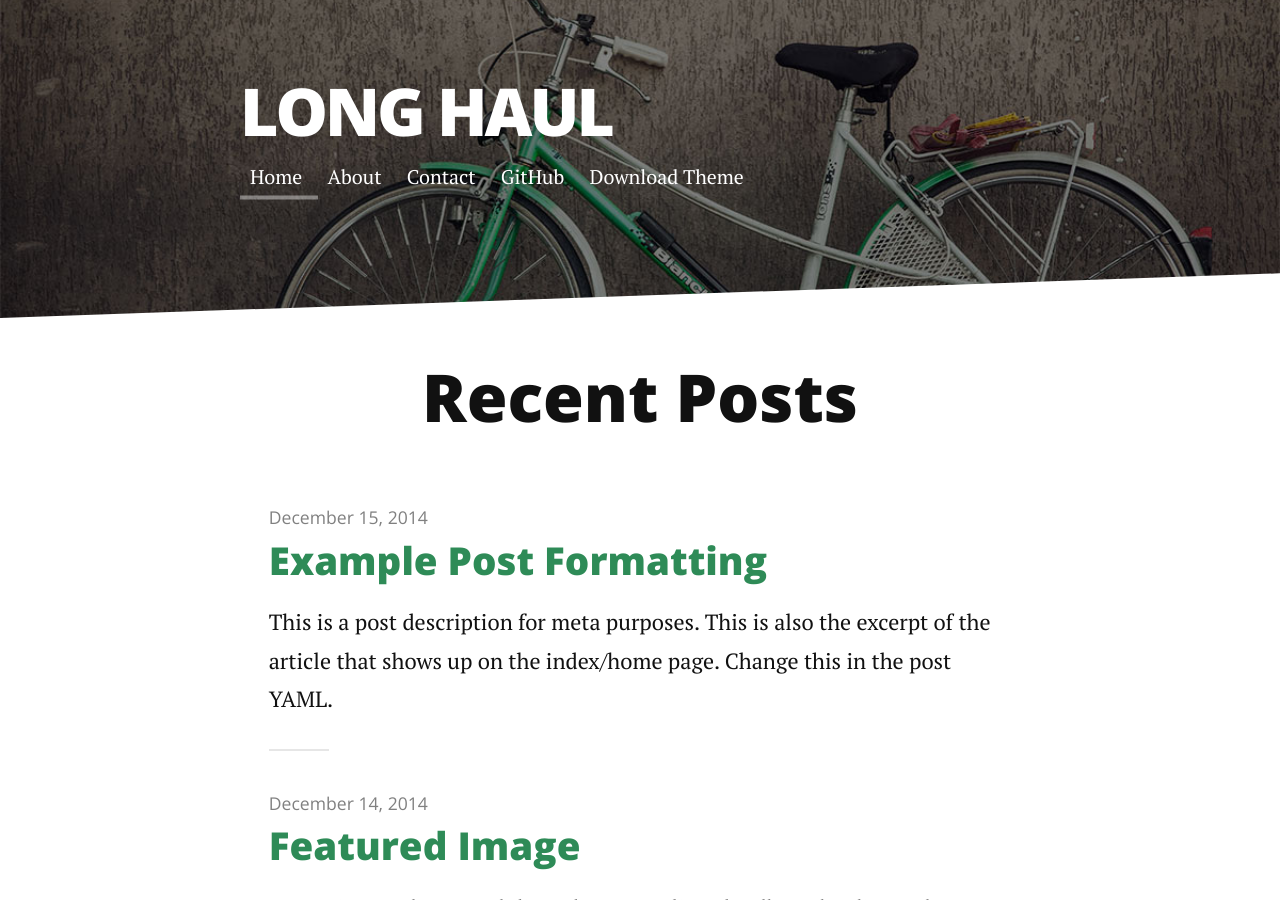
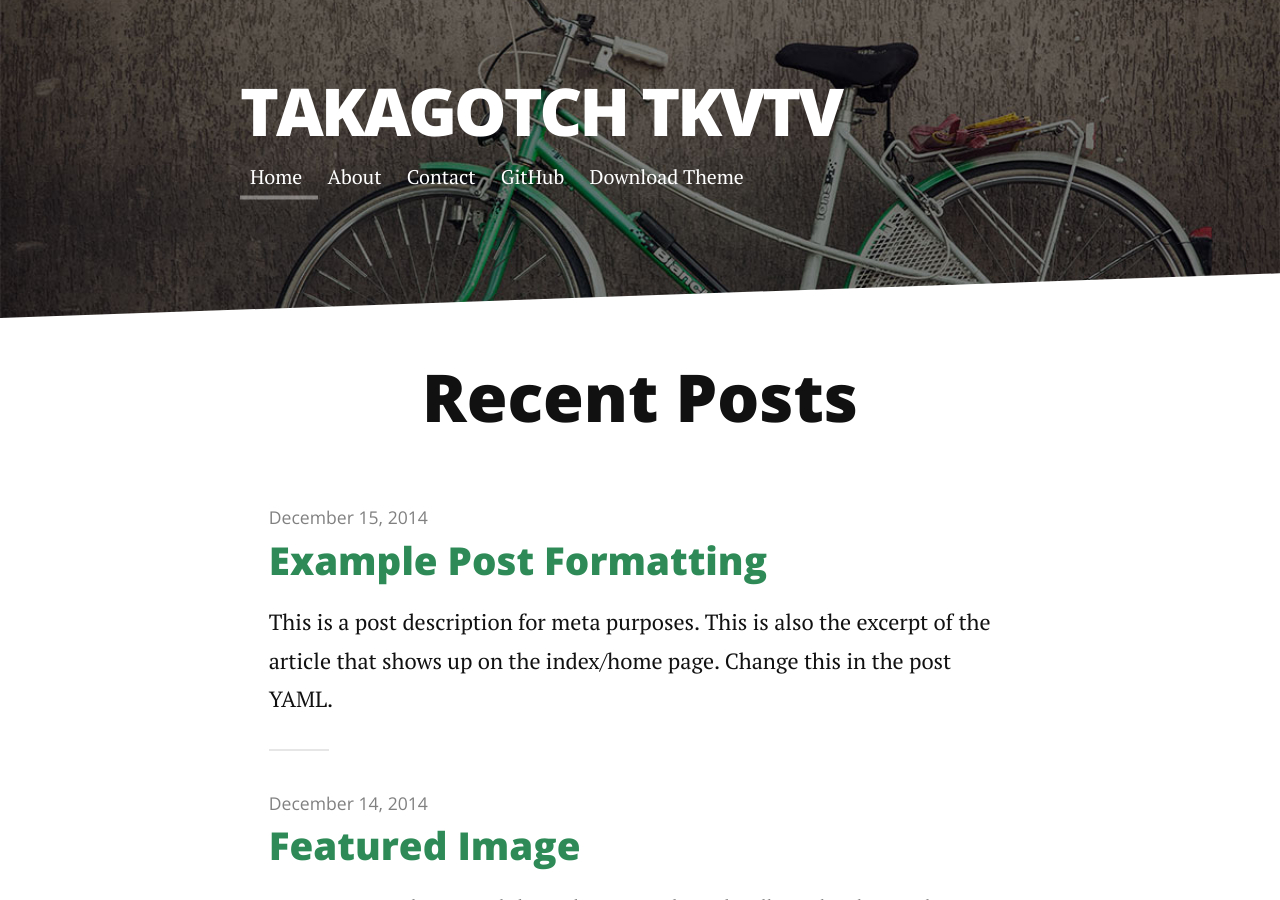
Before and after one commit to takagotch/page38, a Jekyll site: the page built from index.html, in a window 1280 px wide and 900 px high. Built offline with Jekyll 4.4.1, drawn with Linux system fonts in a browser that asks for light colours; nearby versions of some CDN libraries; the list of posts is cut into pages by our own code.

Commit message:
Update _config.yml

```diff
--- a/_config.yml
+++ b/_config.yml
@@ -1,8 +1,8 @@
-title: Long Haul
+title: Takagotch tkvtv
 description: Long Form Jekyll theme built with SASS / COMPASS / SUSY
 
 url: https://takagotch.github.io/page38
-baseurl: ""
+baseurl: "https://takagotch.github.io/page38"
 paginate_path: "blog/page:num/"
 permalink: blog/:title/
 
```
